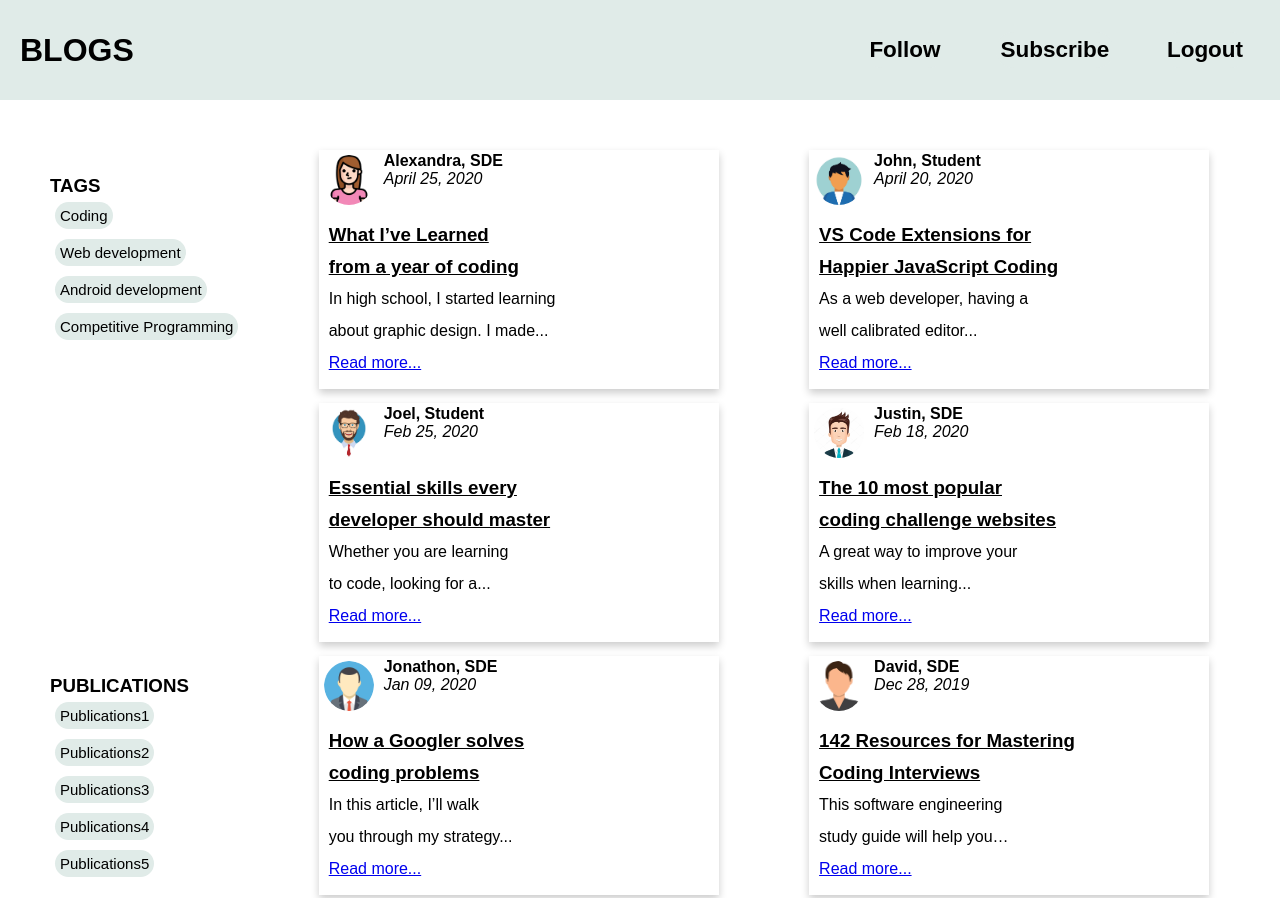
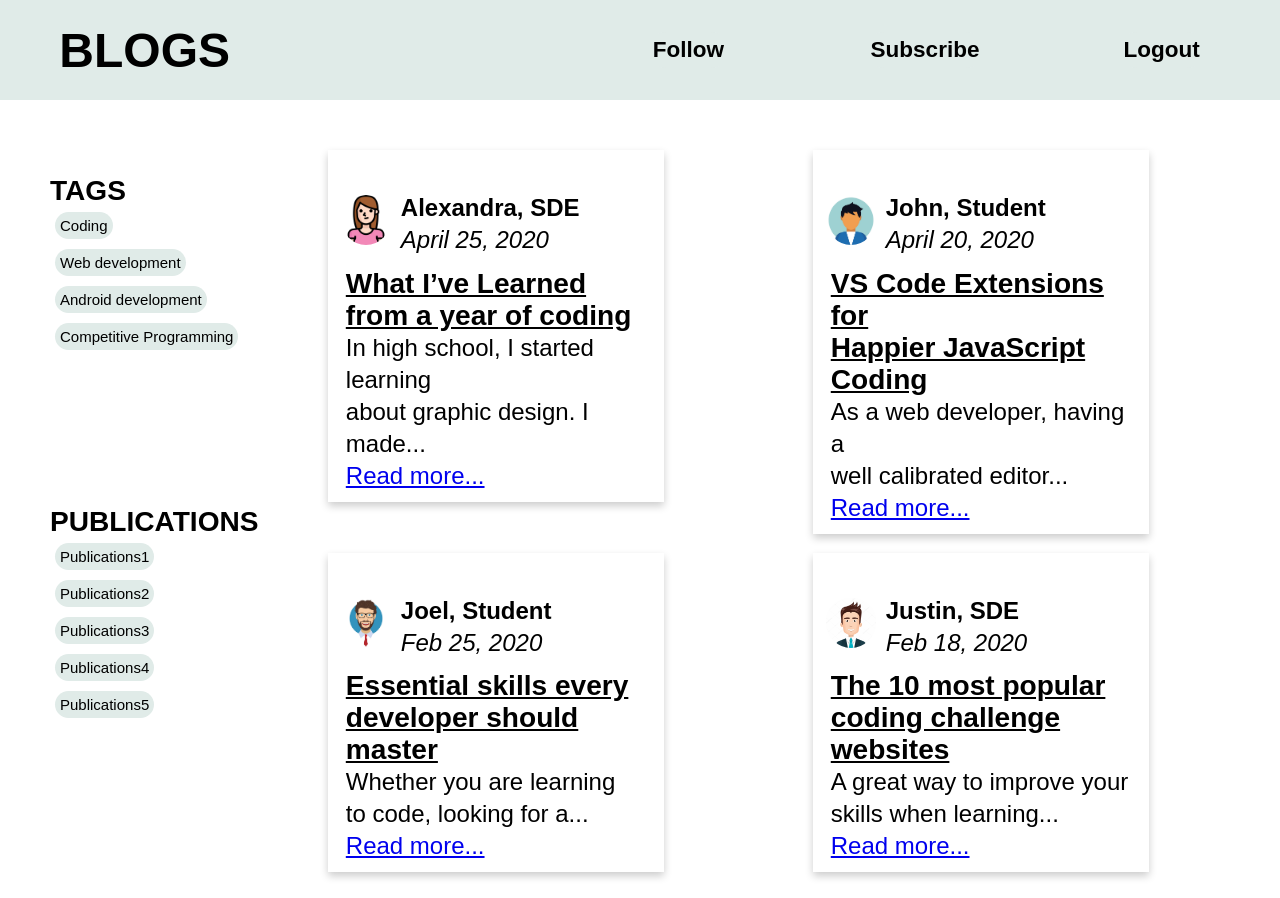
Before and after one commit to poorva2145/blog_website_front_end, a plain HTML site: page index.html in a window 1280 px wide. Shown: the top 898 px of the page. Drawn offline with Linux system fonts and the light colour scheme.

Commit message:
added responsiveness on home page

```diff
--- a/index.html
+++ b/index.html
@@ -121,7 +121,7 @@
                 <div class="card">
                     <div class="containerCard">
                         <div>
-                            <img src="images/woman.png" alt="Avatar" class="avatar">
+                            <img src="images/woman.png" alt="Avatar" class="avatar" style="height: 50px;">
                         </div>
                         <div>
                             <h4><b>Alexandra, SDE</b></h4>
@@ -147,7 +147,7 @@
 
                     <div class="containerCard">
                         <div>
-                            <img src="images/man_avatar.png" alt="Avatar" class="avatar">
+                            <img src="images/man_avatar.png" alt="Avatar" class="avatar" style="height: 50px;">
                         </div>
                         <div>
                             <h4><b>John, Student</b></h4>
@@ -172,7 +172,7 @@
 
                     <div class="containerCard">
                         <div>
-                            <img src="images/avatar4.png" alt="Avatar" class="avatar">
+                            <img src="images/avatar4.png" alt="Avatar" class="avatar" style="height: 50px;">
                         </div>
                         <div>
                             <h4><b>Joel, Student</b></h4>
@@ -197,7 +197,7 @@
 
                     <div class="containerCard">
                         <div>
-                            <img src="images/avatar5.png" alt="Avatar" class="avatar">
+                            <img src="images/avatar5.png" alt="Avatar" class="avatar" style="height: 50px;">
                         </div>
                         <div>
                             <h4><b>Justin, SDE</b></h4>
@@ -222,7 +222,7 @@
 
                     <div class="containerCard">
                         <div>
-                            <img src="images/avatar3.png" alt="Avatar" class="avatar">
+                            <img src="images/avatar3.png" alt="Avatar" class="avatar" style="height: 50px;">
                         </div>
                         <div>
                             <h4><b>Jonathon, SDE</b></h4>
@@ -246,7 +246,7 @@
                 <div class="card">
                     <div class="containerCard">
                         <div>
-                            <img src="images/avatar10.png" alt="Avatar" class="avatar">
+                            <img src="images/avatar10.png" alt="Avatar" class="avatar" style="height: 50px;">
                         </div>
                         <div>
                             <h4><b>David, SDE</b></h4>
--- a/style/home2.css
+++ b/style/home2.css
@@ -1,6 +1,108 @@
 @import "style1.css";
 @import "style2.css";
 @import "style3.css";
+
+@media (min-width: 300px) {
+    .container{
+        font-size: 1.5rem;
+    }
+
+    header{
+        padding: 10%;
+        background-color:  #e0ebe8;
+    }
+
+    #navBar1{
+        margin: 10%;
+    }
+
+    .navBarItems{
+        margin: 5%;
+    }
+
+    #sideBar{
+        padding: 10%;
+    }
+
+    .BUTTON_side{
+        margin: 10%;
+        margin-bottom: 50%;
+    }
+    .BUTTON_side {
+        border-radius: 20px;
+        color: #000000;
+        font-family: sans-serif;
+        font-size: 15px;
+        padding: 5%;
+        background-color: #E0EBE8;
+        text-decoration: none;
+        display: inline-block;
+        cursor: pointer;
+        text-align: center;
+        margin: 5px;
+    }
+
+    .BUTTON_side:hover{
+        background: #52D5B2;
+    }
+    #sideBarTags{
+        margin-bottom: 10%;
+    }
+
+    .card{
+        width: 80%;
+        margin-left: 6%;
+        margin-bottom: 10%;
+        box-shadow: 0 4px 8px 0 rgba(0,0,0,0.2);
+        transition: 0.3s;
+        padding-bottom: 10%;
+        padding-top: 10%;
+        padding-left: 2%;
+        padding-right: 2%;
+        line-height: 2rem;
+    }
+
+    .card:hover {
+        box-shadow: 0 8px 16px 0 rgba(0,0,0,0.2);
+    }
+
+    .mainBody{
+        padding-left: 10%;
+    }
+
+    #footer{
+        font-size: 1.5rem;
+    }
+
+}
+
+
+@media (min-width: 900px) {
+    #header{
+        padding: 0;
+    }
+
+    .card{
+        margin-bottom: 10%;
+        width: 80%;
+        margin-left: 2%;
+        margin-right: 2%;
+    }
+
+    #mainBody{
+        padding-top: 15%;
+        display: grid;
+        width: 100%;
+        grid-gap: 5%;
+        column-gap: 1%;
+        grid-template-columns: repeat(2,15%);
+        grid-template-rows: repeat(3,30%);
+        grid-template-areas:
+        "one one one one two two two two"
+        "three three three three four four four four"
+        "five five five five six six six six";
+        justify-content: space-evenly;
+    }
 
 
     .container {
@@ -142,46 +244,9 @@
         padding-left: 20px;
         display: grid;
         width: 100%;
-    grid-template-rows: 500px 500px;
+        grid-template-rows: 30% 30%;
     }
 
-
-@media (min-width: 600px) {
-    #mainBody{
-        padding-top: 20%;
-        display: grid;
-        width: 100%;
-        grid-gap: 2%;
-        column-gap: 2%;
-        grid-template-columns: 10%;
-        grid-template-rows: repeat(6,20%);
-        grid-template-areas:
-        "one one one one"
-        "two two two two"
-        "three three three three"
-        "four four four four"
-        "five five five five"
-        "six six six six";
-        justify-content: space-evenly;
-        padding-top: 20%;
-    }
-}
-@media (min-width: 1100px) {
-    #mainBody{
-        padding-top: 15%;
-        display: grid;
-        width: 100%;
-        grid-gap: 2%;
-        column-gap: 2%;
-        grid-template-columns: repeat(2,10%);
-        grid-template-rows: repeat(3,20%);
-        grid-template-areas:
-        "one one one one two two two two"
-        "three three three three four four four four"
-        "five five five five six six six six";
-        justify-content: space-evenly;
-    }
-}
 
     #content1{
         grid-area: one;
@@ -206,3 +271,5 @@
     #content6{
         grid-area: six;
     }
+
+}
```
Lines whose indentation alone changed are shown as unchanged.
